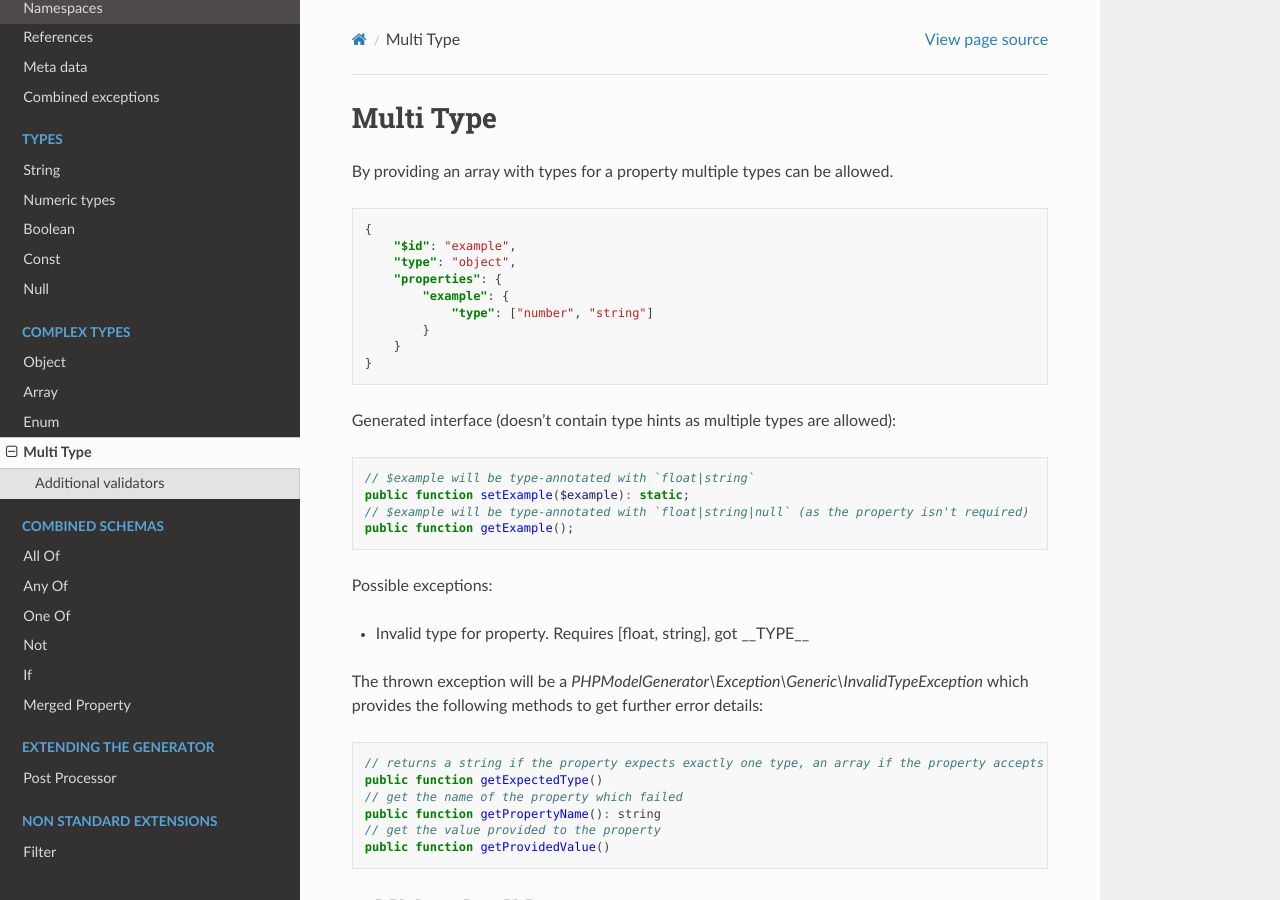
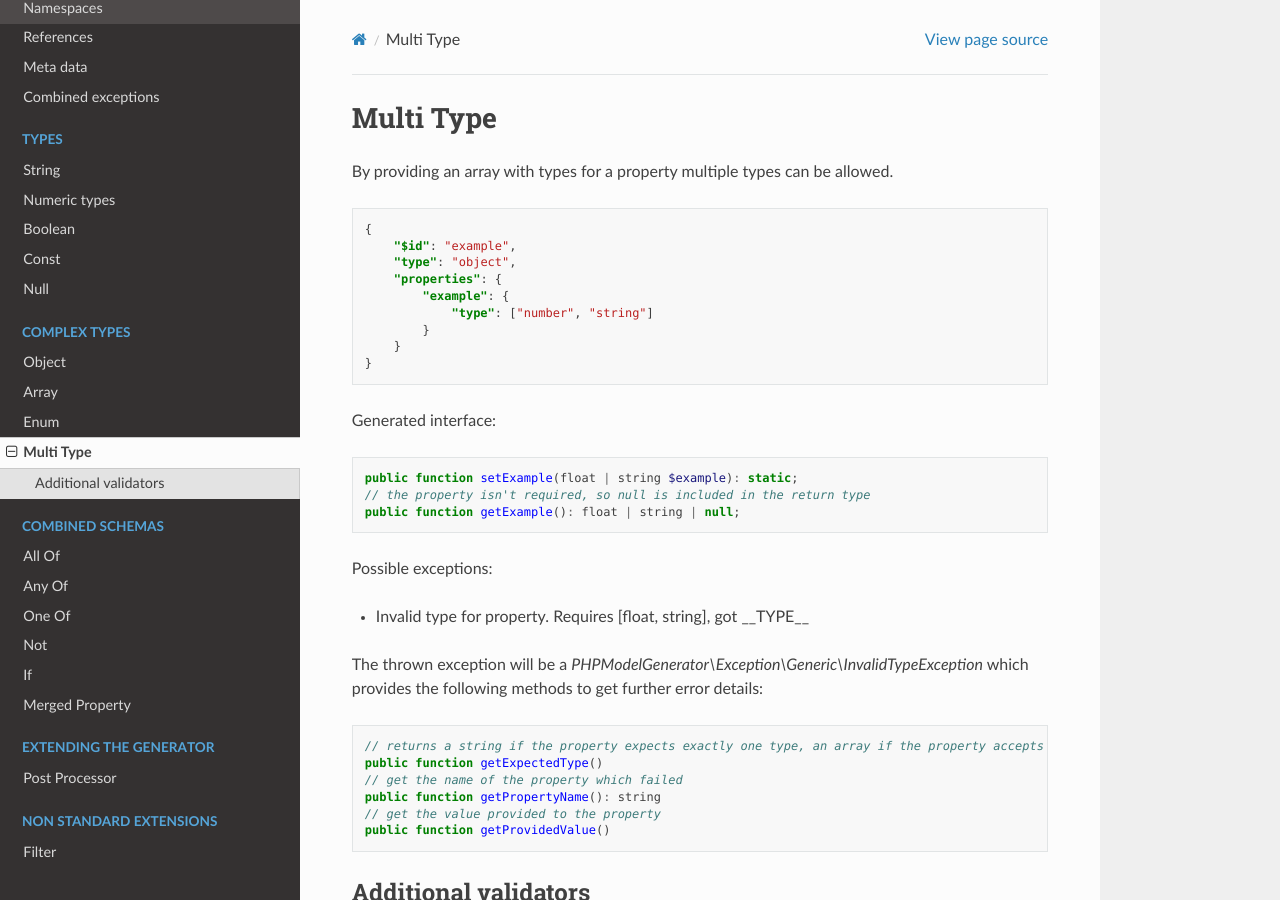
Before and after one commit to wol-soft/php-json-schema-model-generator, a Sphinx documentation site: the page built from docs/source/complexTypes/multiType.rst, in a window 1280 px wide and 900 px high. Built offline with Sphinx 7.4.7 and the Read the Docs theme 3.1.0, drawn with Linux system fonts in a browser that asks for light colours.

Commit message:
Phase 12: update docs to reflect native union type hints
- multiType.rst: remove the outdated note saying the generated interface
  'doesn't contain type hints as multiple types are allowed'; show the
  setter and getter with their new native PHP union type hints
  (float | string and float | string | null respectively).
- filter.rst: update the dateTime setter signature from the untyped
  $productionDate to string | DateTime $productionDate.

```diff
--- a/docs/source/complexTypes/multiType.rst
+++ b/docs/source/complexTypes/multiType.rst
@@ -15,14 +15,13 @@ By providing an array with types for a property multiple types can be allowed.
         }
     }
 
-Generated interface (doesn't contain type hints as multiple types are allowed):
+Generated interface:
 
 .. code-block:: php
 
-    // $example will be type-annotated with `float|string`
-    public function setExample($example): static;
-    // $example will be type-annotated with `float|string|null` (as the property isn't required)
-    public function getExample();
+    public function setExample(float | string $example): static;
+    // the property isn't required, so null is included in the return type
+    public function getExample(): float | string | null;
 
 Possible exceptions:
 
--- a/docs/source/nonStandardExtensions/filter.rst
+++ b/docs/source/nonStandardExtensions/filter.rst
@@ -234,7 +234,7 @@ Generated interface:
 
     // $productionDate accepts string|DateTime
     // if a string is provided the string will be transformed into a DateTime
-    public function setProductionDate($productionDate): static;
+    public function setProductionDate(string | DateTime $productionDate): static;
     public function getProductionDate(): ?DateTime;
 
 Let's have a look how the generated model behaves:
```
